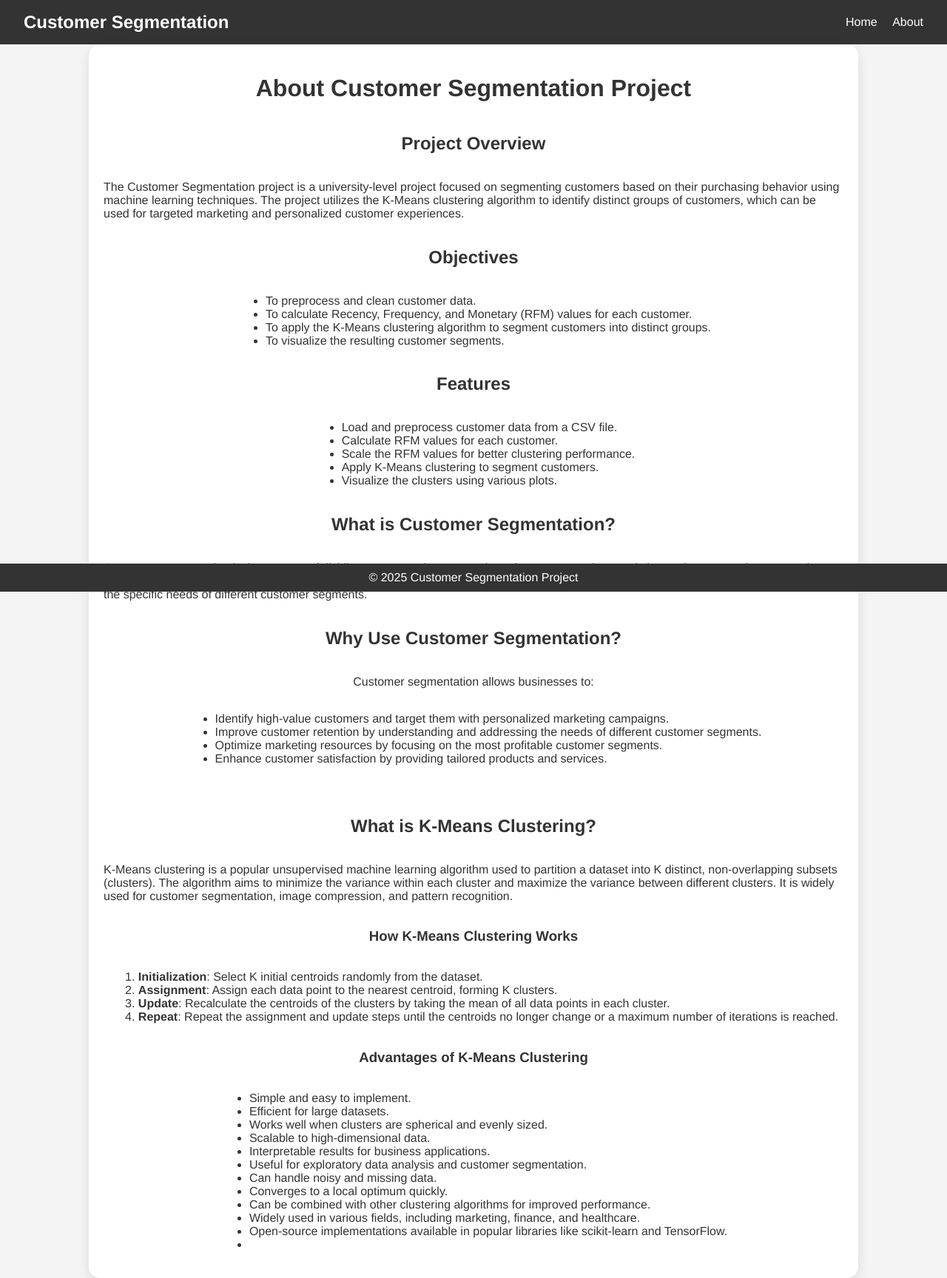
After one commit to taufiqnagori/Customer_Segmentation_f, a Flask app: page /about in a window 1280 px wide. The commit adds this page. Shown: the whole page at 74% size. Run offline with Flask 3, Linux system fonts and the light colour scheme.

Commit message:
Updated styles and HTML files

```diff
--- a/app.py
+++ b/app.py
@@ -18,6 +18,10 @@ except Exception as e:
 @app.route("/")
 def index():
     return render_template("index.html")
+
+@app.route("/about")
+def about():
+    return render_template("about.html")
 
 @app.route("/result", methods=["POST"])
 def result():
--- a/static/css/styles.css
+++ b/static/css/styles.css
@@ -1,30 +1,71 @@
 body {
-    font-family: Arial, sans-serif;
+    font-family: 'Helvetica Neue', Arial, sans-serif;
     margin: 0;
     padding: 0;
     background-color: #f4f4f4;
     color: #333;
+    overflow-x: hidden;
+    display: flex;
+    flex-direction: column;
+    min-height: 100vh;
 }
 
-header {
-    background-color: #4CAF50;
+nav {
+    background-color: #333;
     color: white;
-    padding: 1rem;
-    text-align: center;
+    padding: 1rem 2rem;
+    display: flex;
+    justify-content: space-between;
+    align-items: center;
 }
 
-main {
-    padding: 2rem;
+.nav-title {
+    font-size: 1.5rem;
+    font-weight: bold;
 }
 
-footer {
-    background-color: #4CAF50;
+.nav-links a {
     color: white;
-    text-align: center;
-    padding: 1rem;
-    position: fixed;
-    width: 100%;
-    bottom: 0;
+    text-decoration: none;
+    margin-left: 1rem;
+    font-size: 1rem;
+    transition: color 0.3s;
+}
+
+.nav-links a:hover {
+    color: #d65737;
+}
+
+.hero {
+    background-color: #333;
+    height: 30vh;
+    display: flex;
+    flex-direction: column;
+    align-items: center;
+    justify-content: center;
+    color: white;
+    text-shadow: 2px 2px 4px rgba(0, 0, 0, 0.5);
+    animation: fadeIn 2s ease-in-out;
+}
+
+.hero h1 {
+    font-size: 2.5rem;
+    margin-bottom: 20px;
+}
+
+.container {
+    max-width: 1000px;
+    margin: auto;
+    padding: 20px;
+    background: #ffffff;
+    border-radius: 15px;
+    box-shadow: 0 5px 15px rgba(0, 0, 0, 0.1);
+    flex-grow: 1;
+    display: flex;
+    flex-direction: column;
+    align-items: center;
+    justify-content: center;
+    animation: slideIn 1s ease-in-out;
 }
 
 form {
@@ -34,47 +75,102 @@ form {
     margin-top: 2rem;
 }
 
-label {
-    margin-bottom: 1rem;
-    font-size: 1.2rem;
-}
-
 input[type="file"] {
     margin-bottom: 1rem;
+    padding: 1rem;
+    font-size: 1.2rem;
+    border: 1px solid #ccd1d1;
+    border-radius: 5px;
 }
 
 button {
-    background-color: #4CAF50;
+    background-color: #763626;
     color: white;
     border: none;
-    padding: 1rem;
+    padding: 1.5rem 3rem;
     cursor: pointer;
-    font-size: 1rem;
+    font-size: 1.2rem;
+    transition: background-color 0.3s ease;
 }
 
 button:hover {
-    background-color: #45a049;
+    background-color: #d65737;
 }
 
-table {
-    width: 100%;
-    border-collapse: collapse;
-    margin-top: 2rem;
+.image-container {
+    display: flex;
+    justify-content: space-around;
+    flex-wrap: wrap;
 }
 
-table, th, td {
-    border: 1px solid black;
-    padding: 1rem;
-    text-align: center;
+.image-container img {
+    max-width: 28%;
+    margin: 10px;
 }
 
-th {
-    background-color: #4CAF50;
+footer {
+    background-color: #333;
     color: white;
+    text-align: center;
+    padding: 10px 0;
+    width: 100%;
+    position: fixed;
+    bottom: 0;
+    text-align: center;
+
+
 }
 
-img {
-    display: block;
-    margin: 2rem auto;
+.cluster-row {
+    display: flex;
+    justify-content: space-around;
+    flex-wrap: wrap;
+    gap: 20px;
+    width: 100%;
+}
+
+.cluster-row img {
+    max-width: 30%;
+    height: auto;
+    object-fit: contain;
+}
+
+.results-container {
+    width: 100vw;
     max-width: 100%;
+    margin: 0 auto;
+    padding: 20px;
+    display: flex;
+    flex-wrap: nowrap;
+    justify-content: space-around;
+    overflow-x: auto;
 }
+
+.results-container img {
+    max-width: 18%;
+    margin: 10px;
+    height: auto;
+    object-fit: contain;
+}
+
+
+
+@keyframes fadeIn {
+    from {
+        opacity: 0;
+    }
+    to {
+        opacity: 1;
+    }
+}
+
+@keyframes slideIn {
+    from {
+        transform: translateY(20px);
+        opacity: 0;
+    }
+    to {
+        transform: translateY(0);
+        opacity: 1;
+    }
+}
--- /dev/null
+++ b/static/js/scripts.js
@@ -0,0 +1,13 @@
+document.addEventListener("DOMContentLoaded", function() {
+    console.log("scripts.js loaded successfully!");
+
+    // Example: Add smooth scroll to all links
+    document.querySelectorAll('a[href^="#"]').forEach(anchor => {
+        anchor.addEventListener('click', function(e) {
+            e.preventDefault();
+            document.querySelector(this.getAttribute('href')).scrollIntoView({
+                behavior: 'smooth'
+            });
+        });
+    });
+});
--- /dev/null
+++ b/templates/about.html
@@ -0,0 +1,85 @@
+<!DOCTYPE html>
+<html lang="en">
+<head>
+    <meta charset="UTF-8">
+    <meta name="viewport" content="width=device-width, initial-scale=1.0">
+    <title>About - Customer Segmentation</title>
+    <link rel="stylesheet" href="{{ url_for('static', filename='css/styles.css') }}">
+    <script src="{{ url_for('static', filename='js/scripts.js') }}" defer></script>
+</head>
+<body>
+    <nav>
+        <div class="nav-title">Customer Segmentation</div>
+        <div class="nav-links">
+            <a href="/">Home</a>
+            <a href="/about">About</a>
+        </div>
+    </nav>
+    <div class="container">
+        <h1>About Customer Segmentation Project</h1>
+        <h2>Project Overview</h2>
+        <p>
+            The Customer Segmentation project is a university-level project focused on segmenting customers based on their purchasing behavior using machine learning techniques. The project utilizes the K-Means clustering algorithm to identify distinct groups of customers, which can be used for targeted marketing and personalized customer experiences.
+        </p>
+        <h2>Objectives</h2>
+        <ul>
+            <li>To preprocess and clean customer data.</li>
+            <li>To calculate Recency, Frequency, and Monetary (RFM) values for each customer.</li>
+            <li>To apply the K-Means clustering algorithm to segment customers into distinct groups.</li>
+            <li>To visualize the resulting customer segments.</li>
+        </ul>
+        <h2>Features</h2>
+        <ul>
+            <li>Load and preprocess customer data from a CSV file.</li>
+            <li>Calculate RFM values for each customer.</li>
+            <li>Scale the RFM values for better clustering performance.</li>
+            <li>Apply K-Means clustering to segment customers.</li>
+            <li>Visualize the clusters using various plots.</li>
+        </ul>
+        <h2>What is Customer Segmentation?</h2>
+        <p>
+            Customer segmentation is the process of dividing customers into groups based on common characteristics so that companies can market to each group effectively and appropriately. It helps businesses understand their customers better and tailor their marketing strategies to meet the specific needs of different customer segments.
+        </p>
+        <h2>Why Use Customer Segmentation?</h2>
+        <p>
+            Customer segmentation allows businesses to:
+            <ul>
+                <li>Identify high-value customers and target them with personalized marketing campaigns.</li>
+                <li>Improve customer retention by understanding and addressing the needs of different customer segments.</li>
+                <li>Optimize marketing resources by focusing on the most profitable customer segments.</li>
+                <li>Enhance customer satisfaction by providing tailored products and services.</li>
+            </ul>
+        </p>
+        <h2>What is K-Means Clustering?</h2>
+        <p>
+            K-Means clustering is a popular unsupervised machine learning algorithm used to partition a dataset into K distinct, non-overlapping subsets (clusters). The algorithm aims to minimize the variance within each cluster and maximize the variance between different clusters. It is widely used for customer segmentation, image compression, and pattern recognition.
+        </p>
+        <h3>How K-Means Clustering Works</h3>
+        <ol>
+            <li><strong>Initialization</strong>: Select K initial centroids randomly from the dataset.</li>
+            <li><strong>Assignment</strong>: Assign each data point to the nearest centroid, forming K clusters.</li>
+            <li><strong>Update</strong>: Recalculate the centroids of the clusters by taking the mean of all data points in each cluster.</li>
+            <li><strong>Repeat</strong>: Repeat the assignment and update steps until the centroids no longer change or a maximum number of iterations is reached.</li>
+        </ol>
+        <h3>Advantages of K-Means Clustering</h3>
+        <ul>
+            <li>Simple and easy to implement.</li>
+            <li>Efficient for large datasets.</li>
+            <li>Works well when clusters are spherical and evenly sized.</li>
+            <li>Scalable to high-dimensional data.</li>
+            <li>Interpretable results for business applications.</li>
+            <li>Useful for exploratory data analysis and customer segmentation.</li>
+            <li>Can handle noisy and missing data.</li>
+            <li>Converges to a local optimum quickly.</li>
+            <li>Can be combined with other clustering algorithms for improved performance.</li>
+            <li>Widely used in various fields, including marketing, finance, and healthcare.</li>
+            <li>Open-source implementations available in popular libraries like scikit-learn and TensorFlow.</li>
+            <li>  </li>
+        </ul>
+
+    </div>
+    <footer>
+        © 2025 Customer Segmentation Project
+    </footer>
+</body>
+</html>
```
Also changed, not shown: templates/index.html (+32 -10 lines), templates/result.html (+19 -13 lines), static/cluster_vs_amount.png, static/cluster_vs_frequency.png, static/cluster_vs_recency.png, static/js/script.js (deleted).
